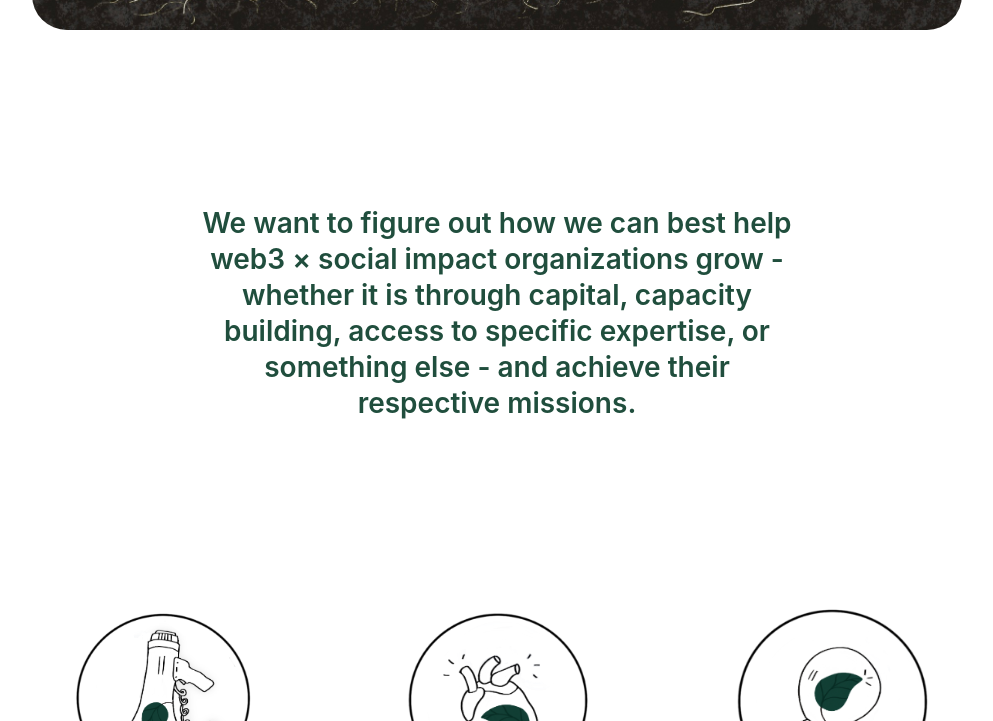
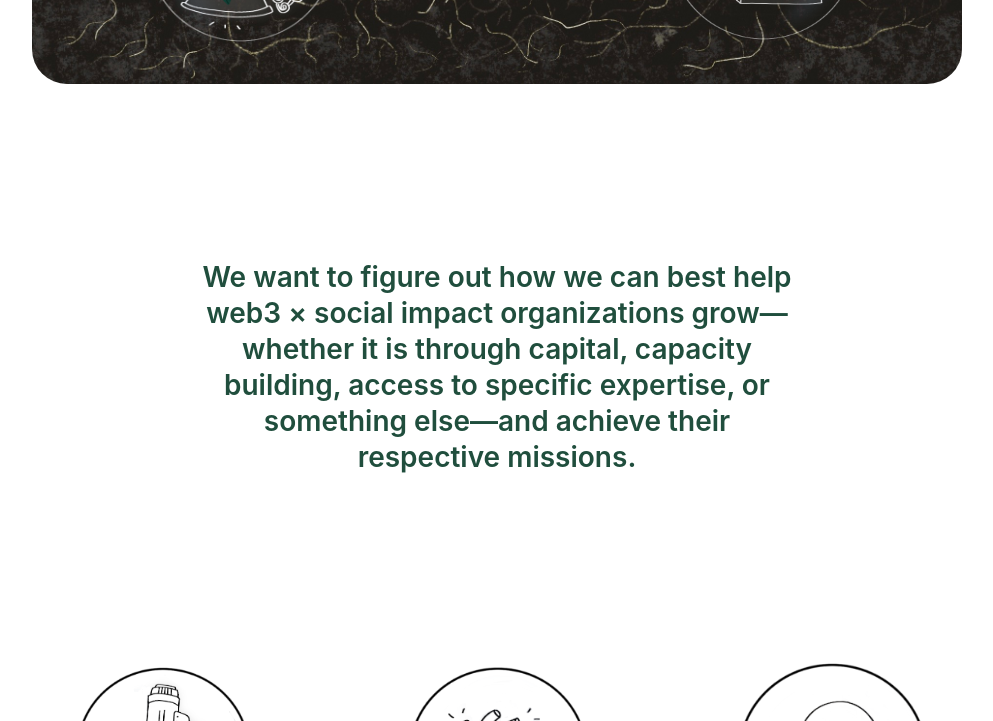
Before and after one commit to future-foundation-xyz/ff-website, a plain HTML site: page index.html in a window 1280 px wide. Shown: the part 1030-1751 px from the top of the page, without its empty margins (143-1136 px from the left). Drawn offline with Linux system fonts and the light colour scheme.

Commit message:
em dashes and "its" to "their"

```diff
--- a/index.html
+++ b/index.html
@@ -22,7 +22,7 @@
       <section class="hero">
         <div class="container">
           <h1 class="hero-text">
-            We support web3 × social impact organizations and its broader
+            We support web3 × social impact organizations and their broader
             ecosystem
           </h1>
           <div class="hero-imgContainer">
@@ -56,8 +56,8 @@
         <div class="container">
           <p class="intro-text">
             We want to figure out how we can best help web3 × social impact
-            organizations grow - whether it is through capital, capacity
-            building, access to specific expertise, or something else - and
+            organizations grow&mdash;whether it is through capital, capacity
+            building, access to specific expertise, or something else&mdash;and
             achieve their respective missions.
           </p>
         </div>
```
